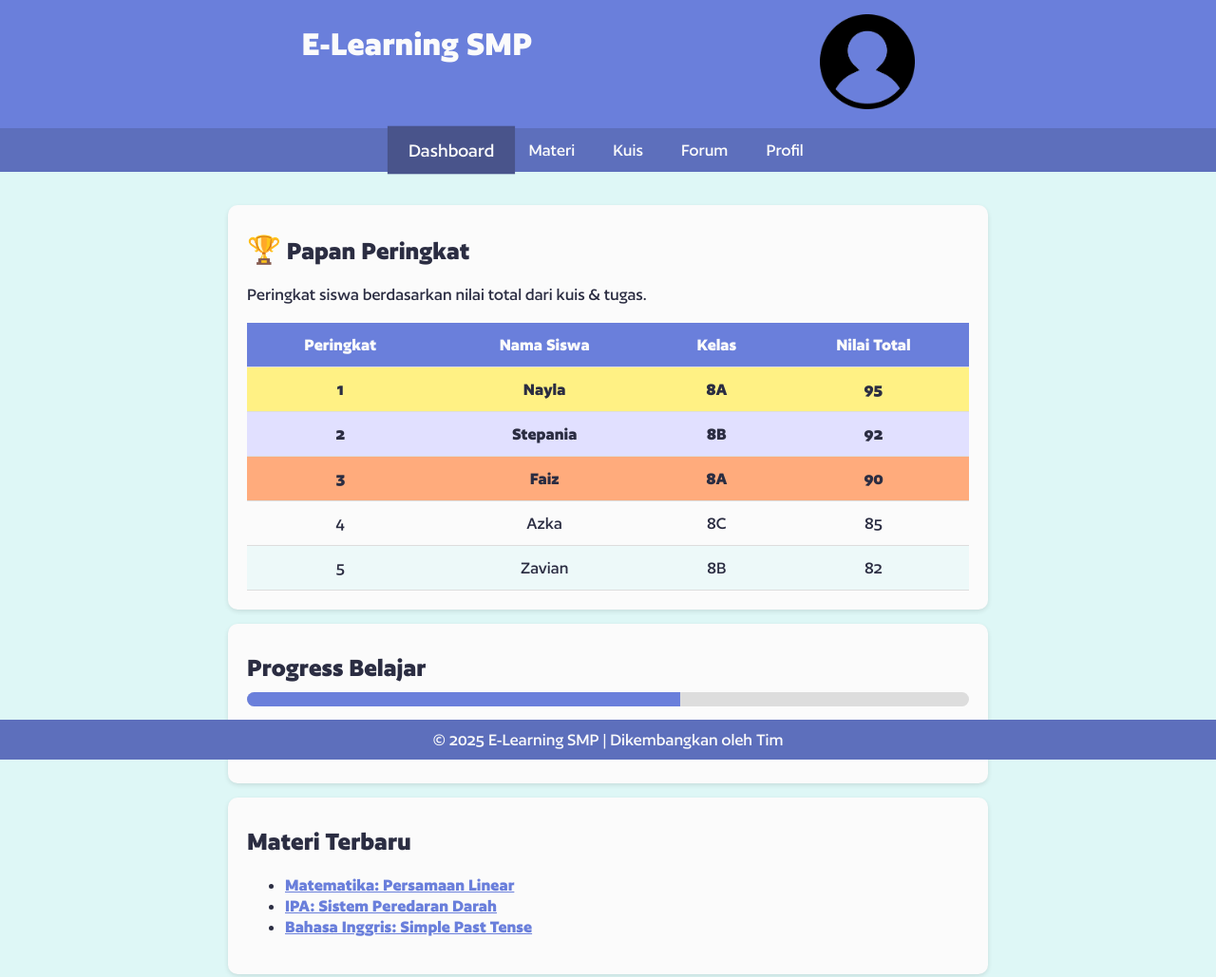
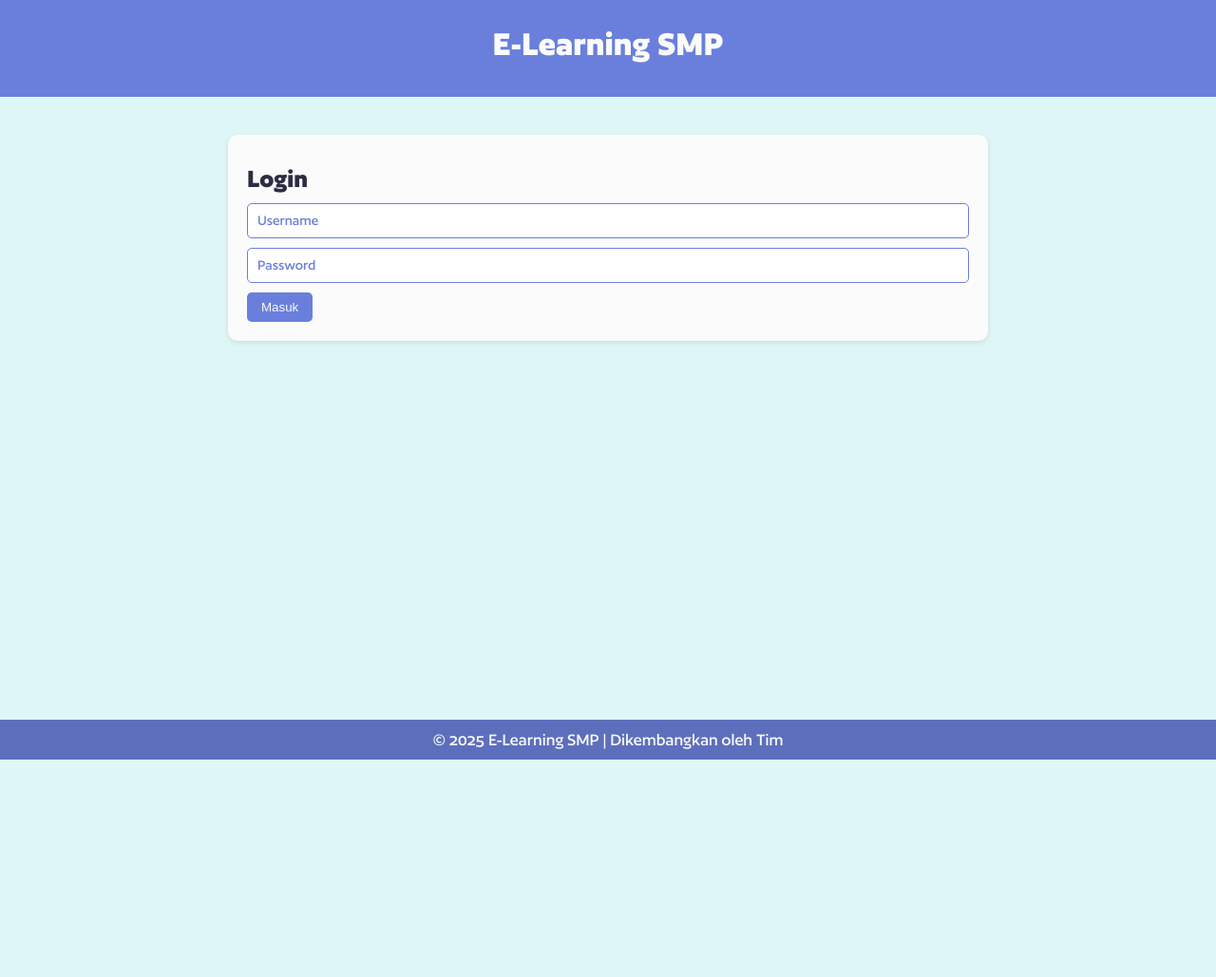
Before and after one commit to faizahk15/faizahk15.github.io, a plain HTML site: page index.html in a window 1280 px wide. Shown: the top 1029 px of the page at 95% size. After the commit the page ends 800 px from the top, so only its background shows below. Drawn offline with Linux system fonts and the light colour scheme.

Commit message:
page update

```diff
--- a/index.html
+++ b/index.html
@@ -5,68 +5,24 @@
   <meta charset="UTF-8">
   <meta name="viewport" content="width=device-width, initial-scale=1.0">
   <link rel="stylesheet" href="style.css">
-  <title>E-Learning SMP</title>
+  <title>E-Learning SMP - Forum Diskusi</title>
 </head>
 
 <body>
-  <header class="headerBox">
-    <div class="headerTitle">
-      <h1>E-Learning SMP</h1>
-      <p id="welcome-msg"></p>
-    </div>
-    <div class="headerProfile">
-      <img src="assets/profile.png" class="thumb">
-    </div>
+  <header>
+    <h1>E-Learning SMP</h1>
+    <p></p>
   </header>
 
-  <nav>
-    <a href="index.html" class="select">Dashboard</a>
-    <a href="materi.html">Materi</a>
-    <a href="kuis.html">Kuis</a>
-    <a href="forum.html">Forum</a>
-    <a href="profil.html">Profil</a>
-  </nav>
-
   <div class="container">
-    <div class="card">
-      <h2>🏆 Papan Peringkat</h2>
-      <p>Peringkat siswa berdasarkan nilai total dari kuis & tugas.</p>
-
-      <table>
-        <thead>
-          <tr>
-            <th>Peringkat</th>
-            <th>Nama Siswa</th>
-            <th>Kelas</th>
-            <th>Nilai Total</th>
-          </tr>
-        </thead>
-        <tbody id="leaderboard-body">
-          <!-- leaderboard rows injected here -->
-        </tbody>
-      </table>
-    </div>
-
-    <div class="card">
-      <h2>Progress Belajar</h2>
-      <div class="progress-bar">
-        <div class="progress"></div>
-      </div>
-      <p>60% selesai</p>
-    </div>
-
-    <div class="card">
-      <h2>Materi Terbaru</h2>
-      <ul>
-        <li><a href="#">Matematika: Persamaan Linear</a></li>
-        <li><a href="#">IPA: Sistem Peredaran Darah</a></li>
-        <li><a href="#">Bahasa Inggris: Simple Past Tense</a></li>
-      </ul>
-    </div>
-
-    <div class="card">
-      <h2>Kuis Aktif</h2>
-      <p><a href="#">Kuis Matematika Bab 2</a> - Deadline: 21 Sept 2025</p>
+    <div class="card form-box">
+      <h2>Login</h2>
+      <form id="loginForm">
+        <input type="text" id="username" placeholder="Username" required>
+        <input type="password" id="password" placeholder="Password" required>
+        <button type="submit" class="btn">Masuk</button>
+        <p id="error-msg" style="color: red; display: none;">Username atau password salah.</p>
+      </form>
     </div>
   </div>
 
--- a/main.js
+++ b/main.js
@@ -27,7 +27,6 @@ function initLogin() {
         }
     });
 }
-
 // Login message
 window.addEventListener('DOMContentLoaded', () => {
     const user = JSON.parse(localStorage.getItem('loggedInUser'));
--- a/style.css
+++ b/style.css
@@ -39,10 +39,6 @@ header {
   color: var(--colorWhite);
   padding: 15px;
   text-align: center;
-}
-header.headerBox {
-  display: flex;
-  justify-content: space-evenly;
 }
 nav {
   display: flex;
@@ -245,9 +241,6 @@ button {
   background: var(--colorAcc2Hov);
   transform: scale(1.1);
 }
-a.btn{
-  color: var(--colorWhite);
-}
 
 
 .video-container {
```
Also changed, not shown: dashboard.html (added, +81 -0 lines), forum.html (+3 -8 lines), kuis.html (+3 -8 lines), materi-detail.html (+3 -8 lines), materi.html (+3 -8 lines), profil.html (+4 -12 lines), 2 other files.
